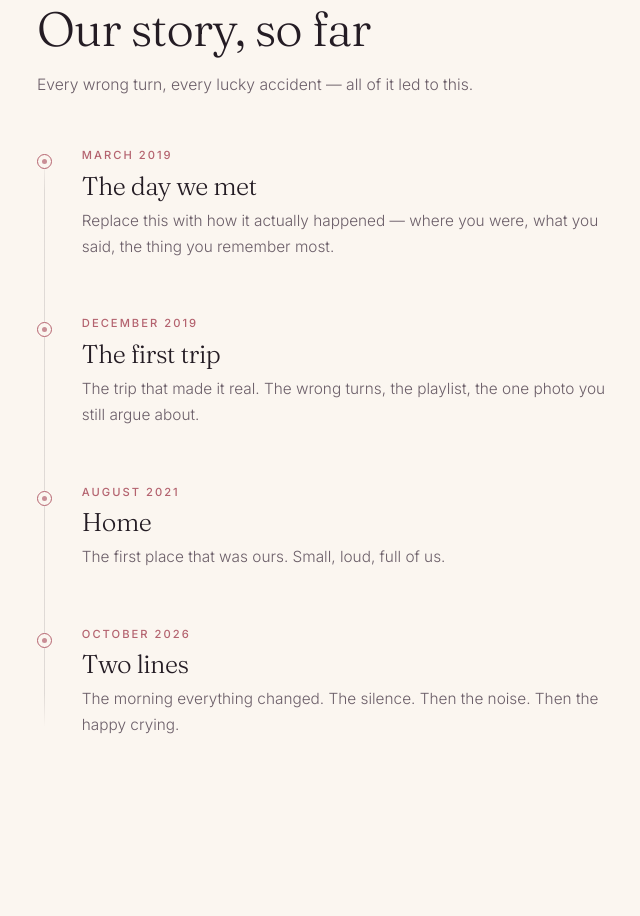
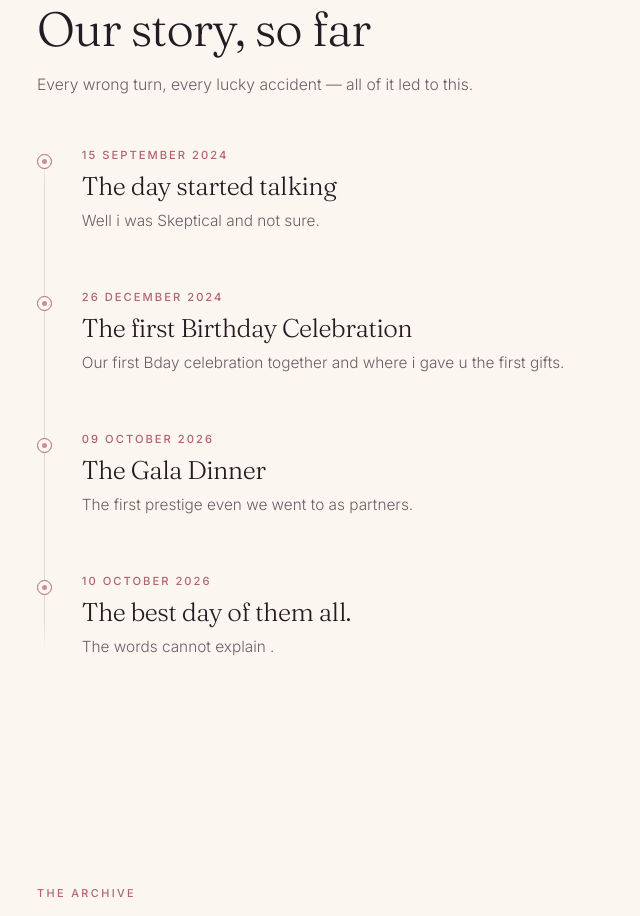
Before and after one commit to Project-17-coder/-projectsnn-.github.io, a plain HTML site: page index.htm in a window 1280 px wide. Shown: the part 1735-2651 px from the top of the page, without its empty margins (103-743 px from the left). Drawn offline with Linux system fonts and the light colour scheme.

Commit message:
Update index.htm

```diff
--- a/index.htm
+++ b/index.htm
@@ -354,24 +354,24 @@ const CONFIG = {
 
   story: [
     {
-      date: "March 2019",
-      title: "The day we met",
-      text: "Replace this with how it actually happened — where you were, what you said, the thing you remember most."
+      date: "15 September 2024",
+      title: "The day started talking",
+      text: "Well i was Skeptical and not sure."
     },
     {
-      date: "December 2019",
-      title: "The first trip",
-      text: "The trip that made it real. The wrong turns, the playlist, the one photo you still argue about."
+      date: "26 December 2024",
+      title: "The first Birthday Celebration",
+      text: "Our first Bday celebration together and where i gave u the first gifts."
     },
     {
-      date: "August 2021",
-      title: "Home",
-      text: "The first place that was ours. Small, loud, full of us."
+      date: "09 October 2026",
+      title: "The Gala Dinner",
+      text: "The first prestige even we went to as partners."
     },
     {
-      date: "October 2026",
-      title: "Two lines",
-      text: "The morning everything changed. The silence. Then the noise. Then the happy crying."
+      date: "10 October 2026",
+      title: "The best day of them all.",
+      text: "The words cannot explain ."
     }
   ],
 
```
